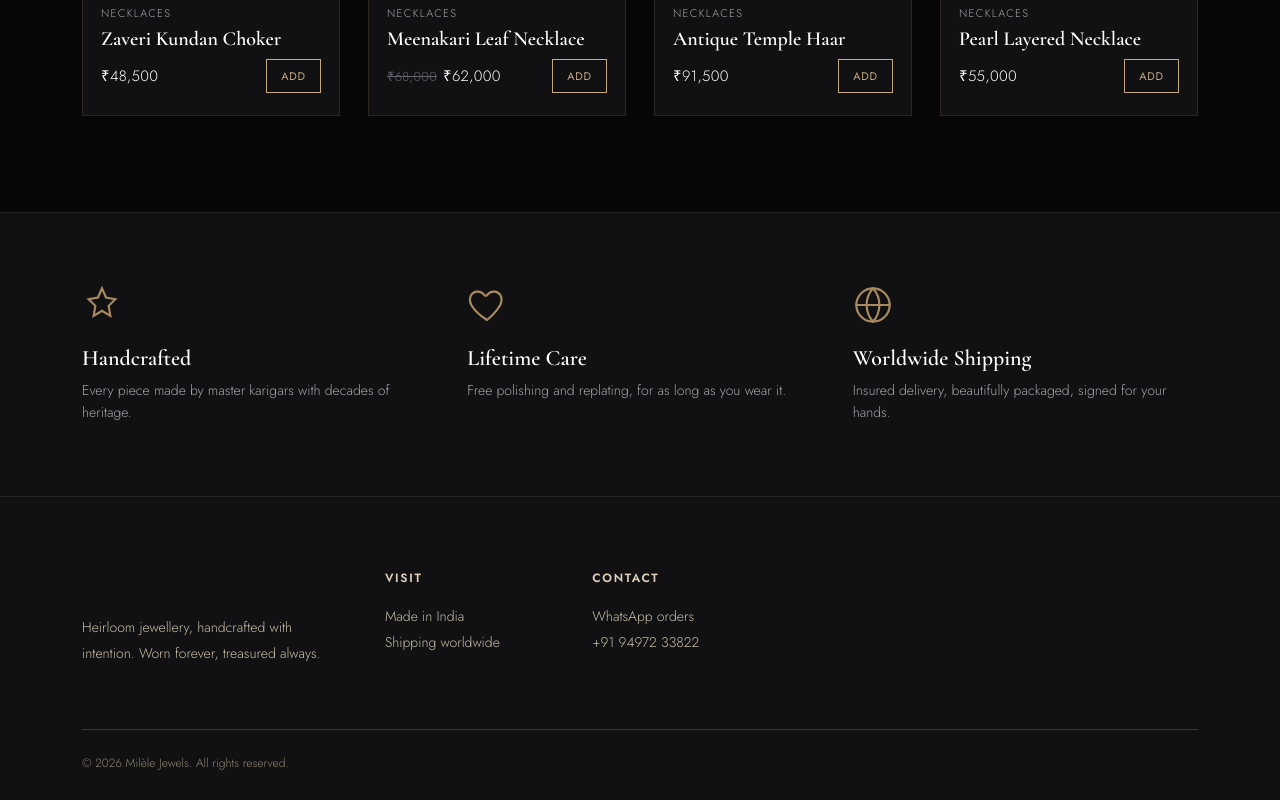
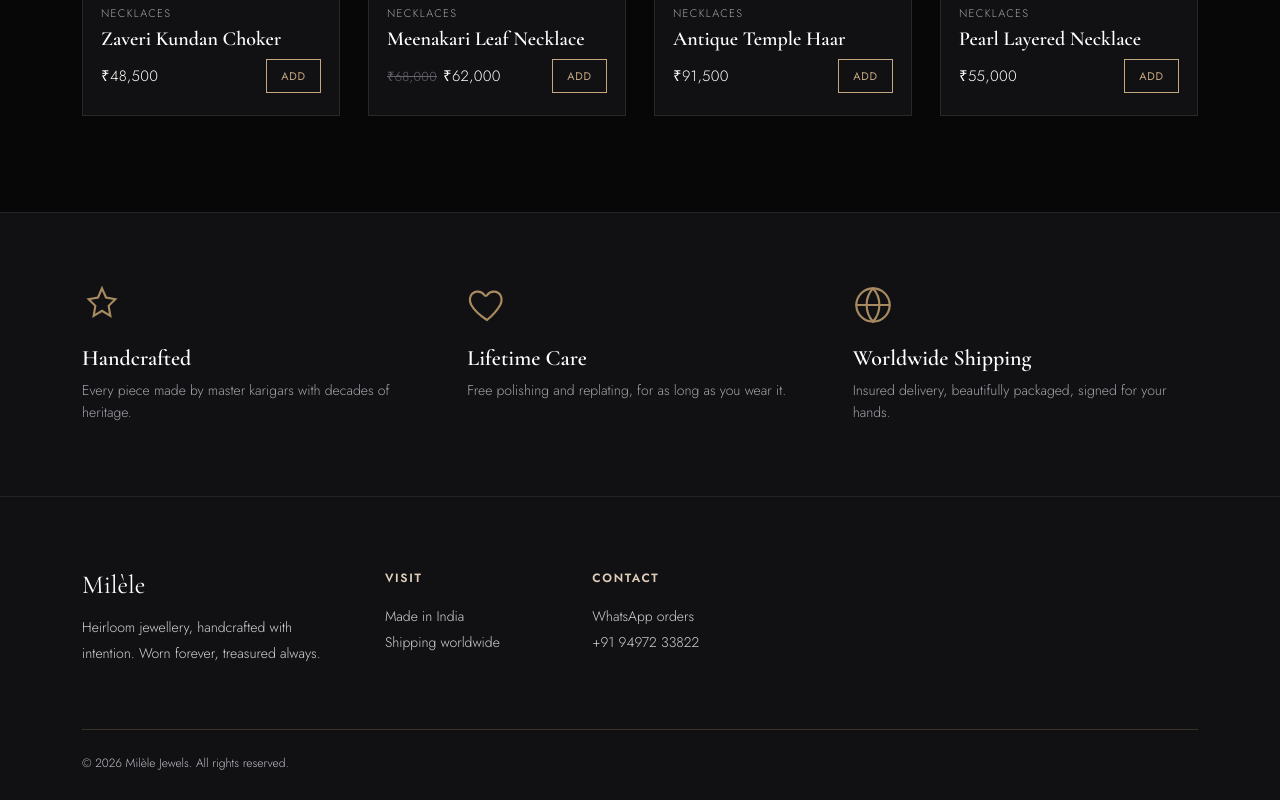
Before and after one commit to jishnusjv85-design/milele2, a website: page index.html in a window 1280 px wide. Shown: the part 1345-2145 px from the top of the page. Drawn offline with nearby package versions, Linux system fonts and the light colour scheme; files that its build step writes are made by us from their sources; files whose address does not match are found by name.

Commit message:
Improve footer text contrast on dark theme

```diff
--- a/melele-clone/css/style.css
+++ b/melele-clone/css/style.css
@@ -652,7 +652,7 @@ input:focus-visible {
 /* ---------- footer ---------- */
 .site-footer {
   background: var(--surface);
-  color: #D9D0BC;
+  color: var(--text-primary);
   padding: 72px 0 28px;
 }
 .footer-grid {
@@ -672,7 +672,7 @@ input:focus-visible {
 .footer-grid p, .footer-grid a {
   font-size: 14px;
   line-height: 1.9;
-  color: #C9BFA8;
+  color: #D4D4D8;
 }
 .footer-grid a:hover {
   color: var(--gold-light);
@@ -680,7 +680,7 @@ input:focus-visible {
 .footer-logo {
   font-family: var(--font-display);
   font-size: 26px;
-  color: var(--cream-2);
+  color: var(--text-primary);
   margin-bottom: 12px;
   display: block;
 }
@@ -697,7 +697,7 @@ input:focus-visible {
   align-items: center;
   padding-top: 24px;
   font-size: 12px;
-  color: #8F856F;
+  color: #BFC0C8;
   flex-wrap: wrap;
   gap: 8px;
 }
```
